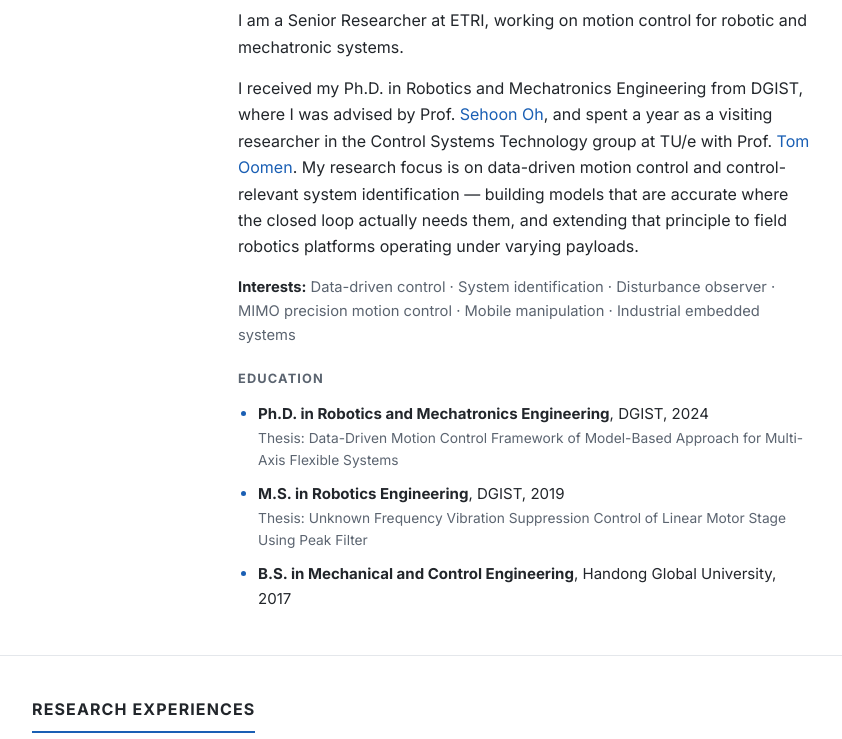
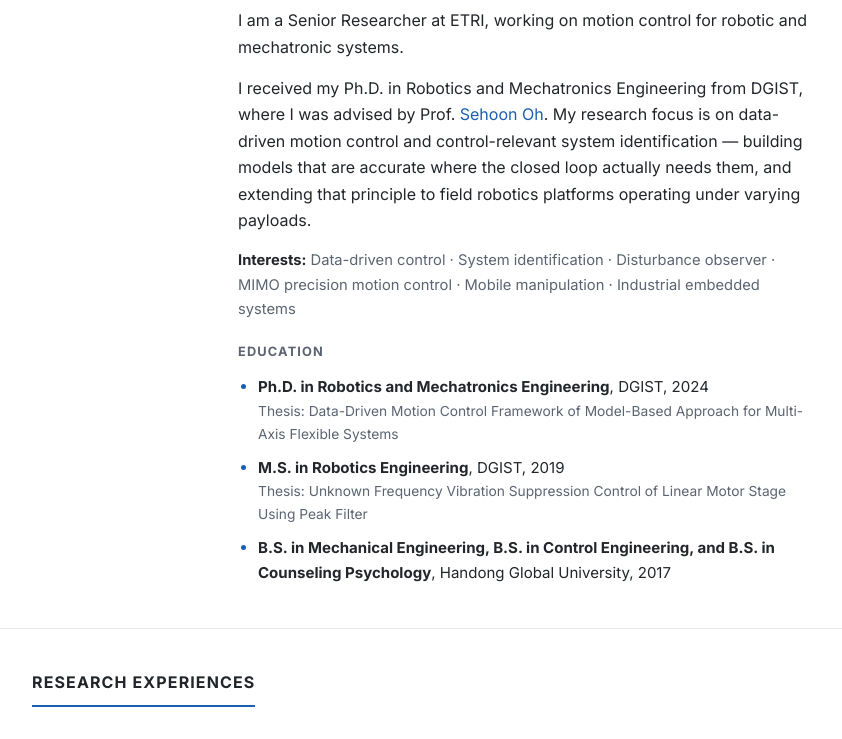
Before and after one commit to jung-hanul/jung-hanul.github.io, a plain HTML site: page index.html in a window 1280 px wide. Shown: the part 280-1019 px from the top of the page, without its empty margins (218-1060 px from the left). Drawn offline with Linux system fonts and the light colour scheme.

Commit message:
Update educational background and remove visiting researcher info

```diff
--- a/index.html
+++ b/index.html
@@ -207,9 +207,7 @@ footer{margin-top:52px; padding:26px 0 44px; border-top:1px solid var(--border);
       </p>
       <p class="bio">
         I received my Ph.D. in Robotics and Mechatronics Engineering from DGIST, where I was advised by
-        Prof. <a href="https://sites.google.com/view/motion-control-lab/home" target="_blank" rel="noopener">Sehoon Oh</a>,
-        and spent a year as a visiting researcher in the Control Systems Technology group at TU/e with
-        Prof. <a href="https://toomen.eu/" target="_blank" rel="noopener">Tom Oomen</a>.
+        Prof. <a href="https://sites.google.com/view/motion-control-lab/home" target="_blank" rel="noopener">Sehoon Oh</a>.
         My research focus is on data-driven motion control and control-relevant system identification —
         building models that are accurate where the closed loop actually needs them, and extending that
         principle to field robotics platforms operating under varying payloads.
@@ -227,7 +225,7 @@ footer{margin-top:52px; padding:26px 0 44px; border-top:1px solid var(--border);
           <span class="sub">Thesis: Data-Driven Motion Control Framework of Model-Based Approach for Multi-Axis Flexible Systems</span></li>
         <li><b>M.S. in Robotics Engineering</b>, DGIST, 2019
           <span class="sub">Thesis: Unknown Frequency Vibration Suppression Control of Linear Motor Stage Using Peak Filter</span></li>
-        <li><b>B.S. in Mechanical and Control Engineering</b>, Handong Global University, 2017</li>
+        <li><b>B.S. in Mechanical Engineering, B.S. in Control Engineering, and B.S. in Counseling Psychology</b>, Handong Global University, 2017</li>
       </ul>
     </div>
   </div>
```
